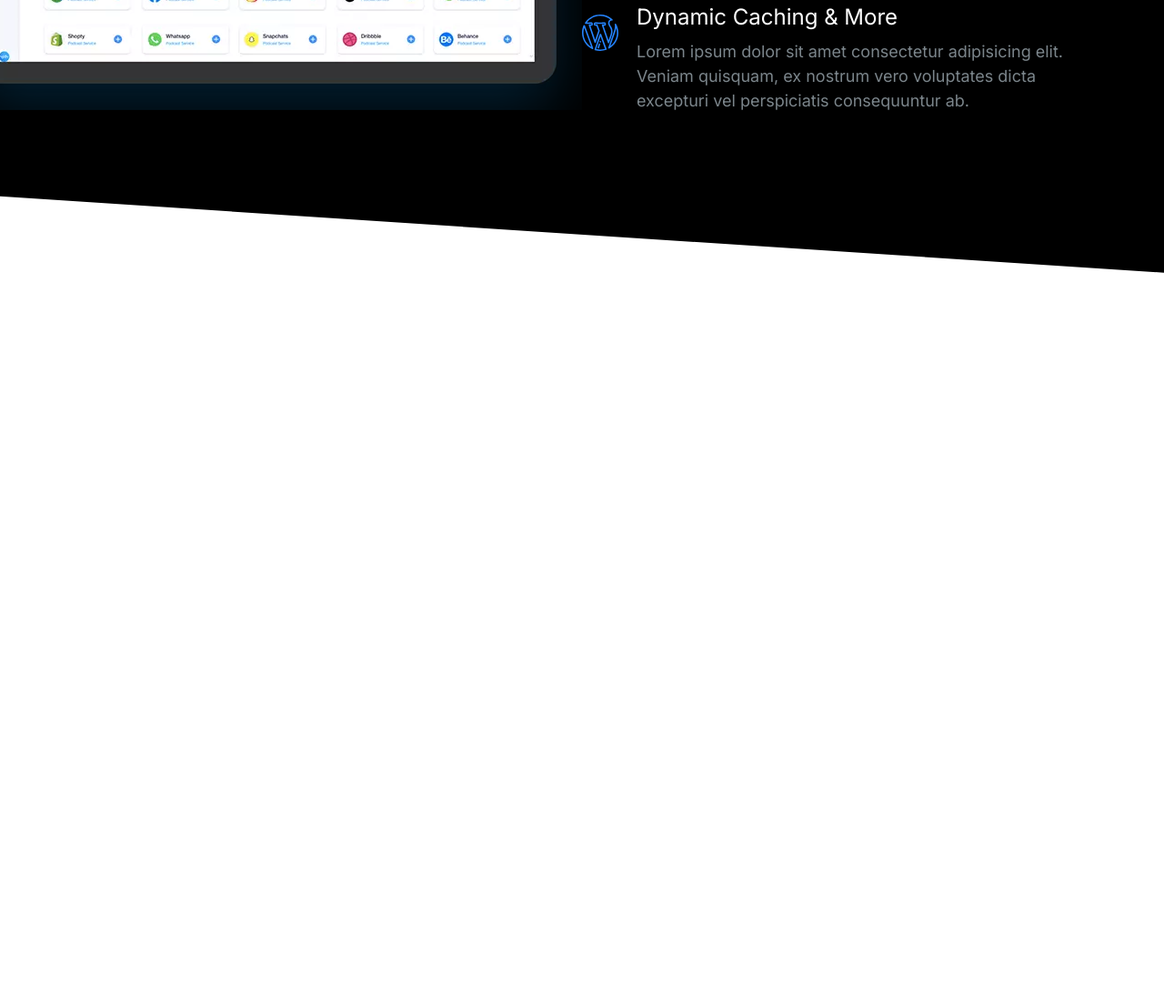
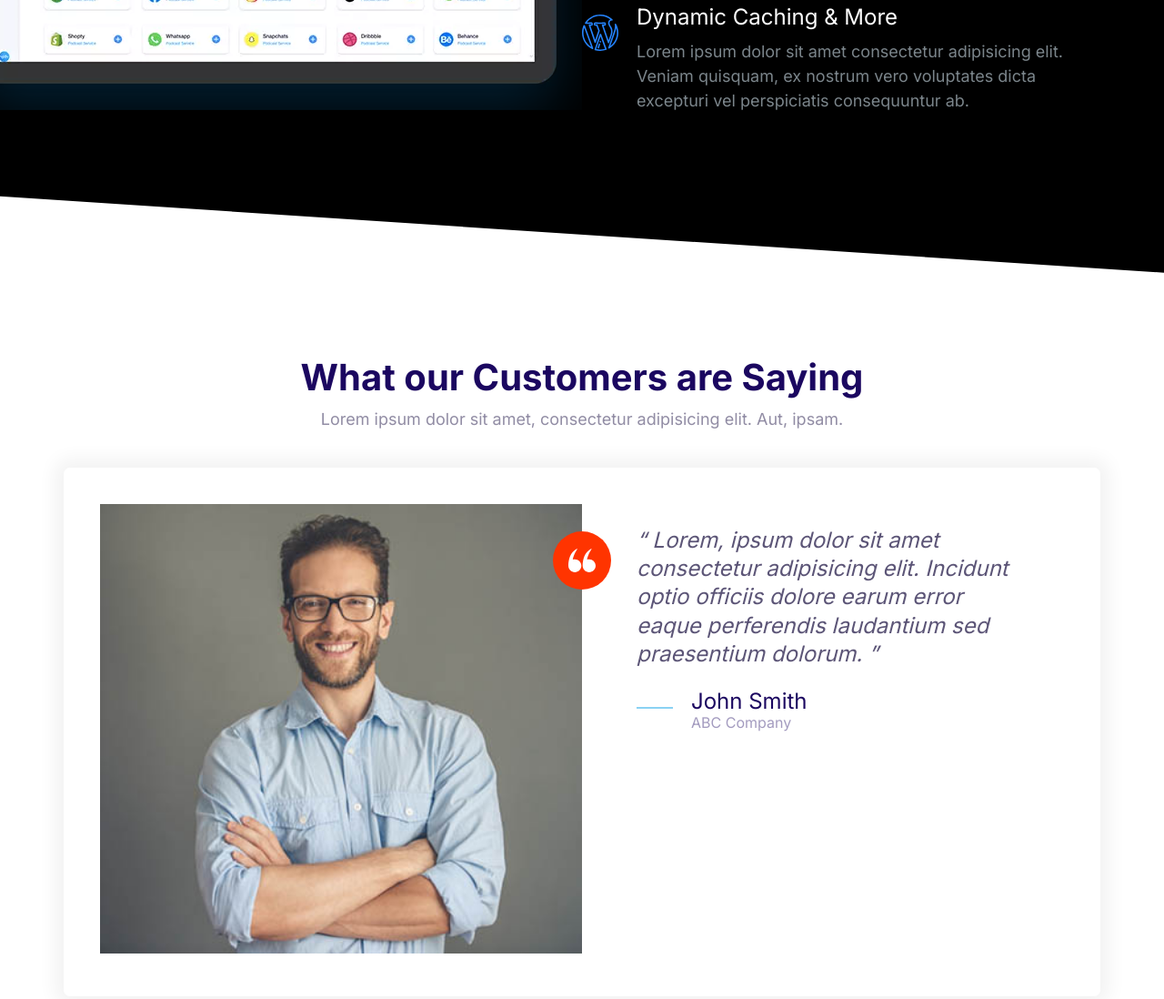
Before and after one commit to IsmailSamirIbrahim/Moshify, a plain HTML site: page index.html in a window 1280 px wide. Shown: the part 4626-5724 px from the top of the page at 91% size. Before the commit the page ends 4926 px from the top, so only its background shows below. Drawn offline with Linux system fonts and the light colour scheme.

Commit message:
Add testimonials block to the homepage

```diff
--- a/index.html
+++ b/index.html
@@ -326,6 +326,51 @@
         </ul>
       </div>
     </section>
+    <section class="block">
+      <header class="block__header">
+        <h2>What our Customers are Saying</h2>
+        <p>
+          Lorem ipsum dolor sit amet, consectetur adipisicing elit. Aut, ipsam.
+        </p>
+      </header>
+      <div class="container">
+        <div class="card testimonial">
+          <div class="grid grid--1x2">
+            <div class="testimonial__image">
+              <img
+                src="images/testimonial.jpg"
+                alt="A happy, smiling customer"
+              />
+              <span class="icon-container icon-container--accent">
+                <svg class="icon icon--white icon--small">
+                  <use xlink:href="images/sprite.svg#quotes"></use>
+                </svg>
+              </span>
+            </div>
+            <blockquote class="quote">
+              <p class="quote__text">
+                Lorem, ipsum dolor sit amet consectetur adipisicing elit.
+                Incidunt optio officiis dolore earum error eaque perferendis
+                laudantium sed praesentium dolorum.
+              </p>
+              <footer>
+                <div class="media">
+                  <div class="media__image">
+                    <svg class="icon icon--primary quote__line">
+                      <use xlink:href="images/sprite.svg#line"></use>
+                    </svg>
+                  </div>
+                  <div class="media__body">
+                    <h3 class="media__title quote__author">John Smith</h3>
+                    <p class="quote__organization">ABC Company</p>
+                  </div>
+                </div>
+              </footer>
+            </blockquote>
+          </div>
+        </div>
+      </div>
+    </section>
     <script src="js/main.js"></script>
   </body>
 </html>
```
